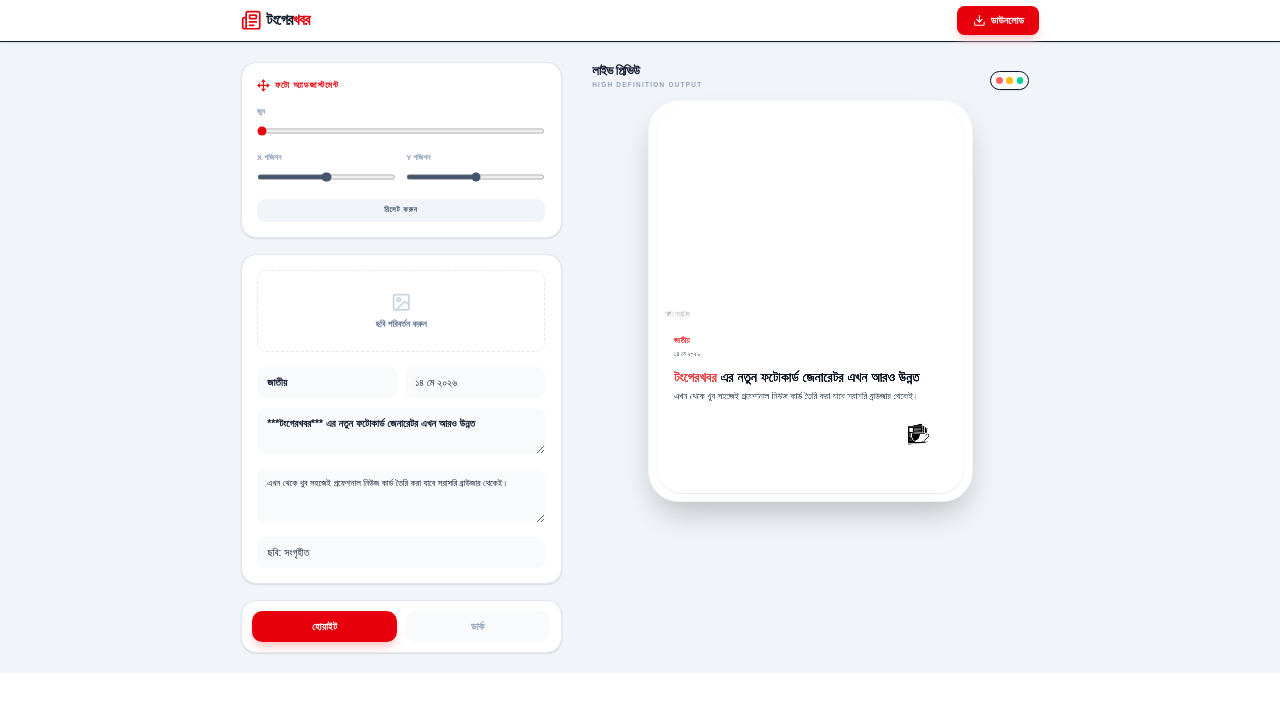
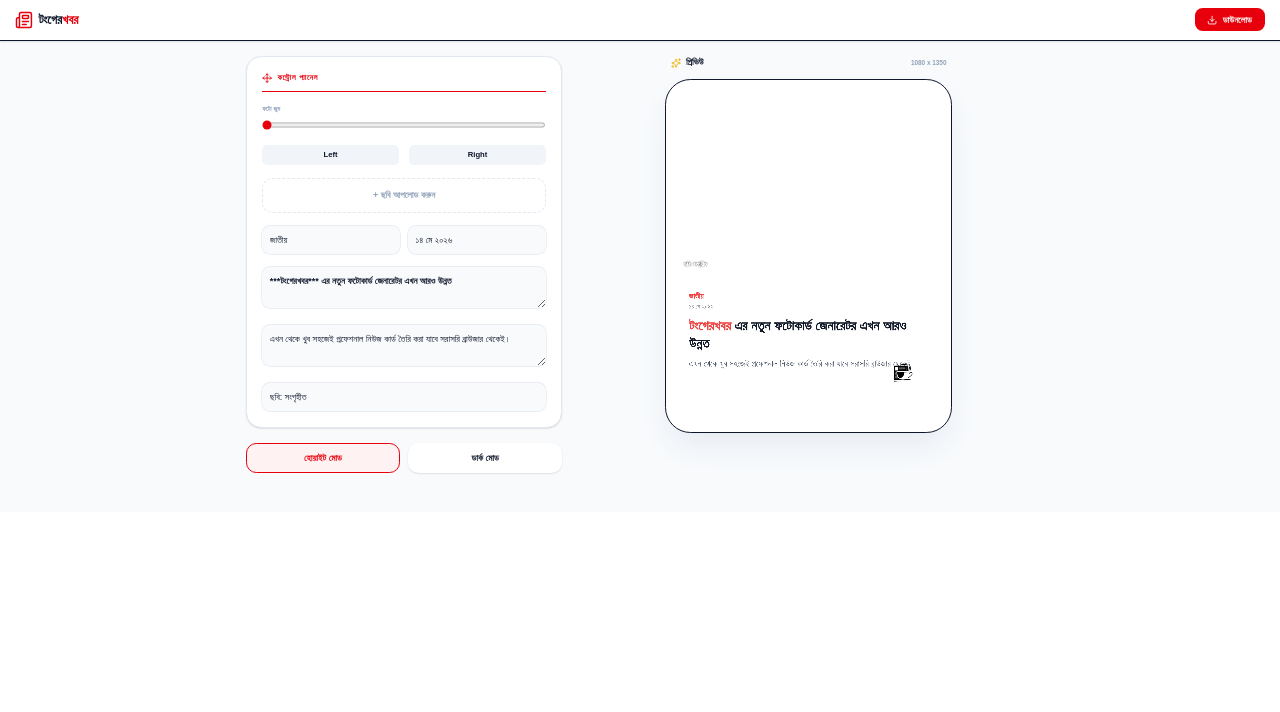
Before and after one commit to Fahim-hash/portfolio, a Next.js app: page /tongerkhobor in a window 1280 px wide. Shown: the top 712 px of the page. Built offline with nearby package versions, Linux system fonts and the light colour scheme.

Commit message:
Update page.tsx

```diff
--- a/app/tongerkhobor/page.tsx
+++ b/app/tongerkhobor/page.tsx
@@ -1,7 +1,7 @@
 'use client'
 
 import { useState, useRef, useEffect, useCallback } from 'react'
-import { Upload, Download, RotateCcw, Layout, Image as ImageIcon, Type, Settings2, Sparkles, Newspaper, Move } from 'lucide-react'
+import { Download, Image as ImageIcon, Sparkles, Newspaper, Move } from 'lucide-react'
 
 type Template = 'minimal' | 'dark_overlay'
 
@@ -17,7 +17,7 @@ export default function PhotocardGenerator() {
   const [imagePos, setImagePos] = useState({ x: 0, y: 0 })
   const [imageZoom, setImageZoom] = useState(1)
 
-  const [headlineSize, setHeadlineSize] = useState(48)
+  const [headlineSize, setHeadlineSize] = useState(54) // একটু বড় ফন্ট সাইজ
   const [showWatermark, setShowWatermark] = useState(true)
   const [logoImg, setLogoImg] = useState<HTMLImageElement | null>(null)
 
@@ -47,41 +47,39 @@ export default function PhotocardGenerator() {
     }
   }
 
-  const wrapText = (ctx: CanvasRenderingContext2D, text: string, x: number, y: number, maxWidth: number, lineHeight: number) => {
+  // ফিক্সড র‍্যাপ টেক্সট ফাংশন
+  const drawHeadline = (ctx: CanvasRenderingContext2D, text: string, x: number, y: number, maxWidth: number, lineHeight: number) => {
     const words = text.split(' ')
+    let lines: { text: string; isBold: boolean }[][] = [[]]
+    let currentLineWidth = 0
     let lineIdx = 0
-    const lines: { text: string; isBold: boolean }[][] = [[]]
-    let testLine = ""
 
-    for (let n = 0; n < words.length; n++) {
-      const wordClean = words[n].replace(/\*\*\*/g, '')
-      const testLineWithWord = testLine + wordClean + " "
-      const metrics = ctx.measureText(testLineWithWord)
+    ctx.font = `bold ${headlineSize}px 'Arial', sans-serif`
 
-      if (metrics.width > maxWidth && n > 0) {
-        lines.push([])
+    words.forEach((word) => {
+      const isBold = word.includes('***')
+      const cleanWord = word.replace(/\*\*\*/g, '')
+      const wordWidth = ctx.measureText(cleanWord + ' ').width
+
+      if (currentLineWidth + wordWidth > maxWidth) {
         lineIdx++
-        testLine = wordClean + " "
-      } else {
-        testLine = testLineWithWord
+        lines[lineIdx] = []
+        currentLineWidth = 0
       }
 
-      const isHighlighted = words[n].startsWith('***') || (n > 0 && words[n-1].includes('***') && !words[n-1].endsWith('***'))
-      lines[lineIdx].push({
-        text: words[n].replace(/\*\*\*/g, ''),
-        isBold: words[n].includes('***') || isHighlighted
+      lines[lineIdx].push({ text: cleanWord, isBold })
+      currentLineWidth += wordWidth
     })
-    }
 
     lines.forEach((line, i) => {
-      let currentX = x
+      let startX = x
       line.forEach((word) => {
         ctx.fillStyle = word.isBold ? '#EF4444' : (template === 'minimal' ? '#111827' : '#FFFFFF')
-        ctx.font = `bold ${headlineSize}px 'Arial', sans-serif`
-        ctx.fillText(word.text + " ", currentX, y + (i * lineHeight))
-        currentX += ctx.measureText(word.text + " ").width
+        ctx.fillText(word.text + ' ', startX, y + (i * lineHeight))
+        startX += ctx.measureText(word.text + ' ').width
       })
     })
+
     return lines.length * lineHeight
   }
 
@@ -134,56 +132,57 @@ export default function PhotocardGenerator() {
 
     // 3. Category & Date
     const contentY = (H * 0.55) + 80
+    ctx.textBaseline = 'top'
+    ctx.textAlign = 'left'
+
     ctx.fillStyle = '#EF4444'
-    ctx.font = 'bold 28px Arial'
+    ctx.font = 'bold 30px Arial'
     ctx.fillText(category.toUpperCase(), 60, contentY)
 
     ctx.fillStyle = template === 'minimal' ? '#6B7280' : '#9CA3AF'
-    ctx.font = '22px Arial'
+    ctx.font = '24px Arial'
     ctx.fillText(date, 60, contentY + 45)
 
-    // 4. Headline
-    ctx.textBaseline = 'top'
-    const headHeight = wrapText(ctx, headline, 60, contentY + 100, W - 120, headlineSize * 1.3)
+    // 4. Headline (Fixed)
+    const headY = contentY + 110
+    const headHeight = drawHeadline(ctx, headline, 60, headY, W - 120, headlineSize * 1.3)
 
     // 5. Subtext
     if (subtext) {
       ctx.fillStyle = template === 'minimal' ? '#4B5563' : '#D1D5DB'
-      ctx.font = '32px Arial'
-      let words = subtext.split(' '), line = '', subY = contentY + 110 + headHeight
-      for(let n=0; n<words.length; n++){
-        if(ctx.measureText(line + words[n]).width > W-120){
-          ctx.fillText(line, 60, subY); line = words[n] + ' '; subY += 50;
-        } else line += words[n] + ' '
+      ctx.font = '34px Arial'
+      const words = subtext.split(' ')
+      let line = ''
+      let subTextY = headY + headHeight + 20
+
+      words.forEach(word => {
+        const testLine = line + word + ' '
+        if (ctx.measureText(testLine).width > W - 120) {
+          ctx.fillText(line, 60, subTextY)
+          line = word + ' '
+          subTextY += 50
+        } else {
+          line = testLine
         }
-      ctx.fillText(line, 60, subY)
+      })
+      ctx.fillText(line, 60, subTextY)
     }
 
-    // 6. Watermark / Official Logo (Black/White Logic)
+    // 6. Watermark / Logo
     if (showWatermark && logoImg) {
       ctx.save()
-      // যদি হোয়াইট টেমপ্লেট হয়, লোগোকে কালো করার জন্য ইনভার্ট ফিল্টার
-      if (template === 'minimal') {
-        ctx.filter = 'invert(1) contrast(200%)'
-      }
-
+      if (template === 'minimal') ctx.filter = 'invert(1) contrast(200%)'
       const logoW = 200
       const logoH = (logoImg.height / logoImg.width) * logoW
       ctx.drawImage(logoImg, W - logoW - 60, H - logoH - 60, logoW, logoH)
       ctx.restore()
-    } else if (showWatermark) {
-        ctx.fillStyle = template === 'minimal' ? '#000000' : '#EF4444'
-        ctx.font = 'black 40px Arial'
-        ctx.textAlign = 'right'
-        ctx.fillText('টংগেরখবর', W - 60, H - 70)
     }
 
     // 7. Photo Credit
-    ctx.textAlign = 'left'
     ctx.fillStyle = '#FFFFFF'
-    ctx.font = 'bold 20px Arial'
-    ctx.shadowColor = 'rgba(0,0,0,0.5)'; ctx.shadowBlur = 4;
-    ctx.fillText(photoCredit, 30, (H * 0.55) - 30)
+    ctx.font = 'bold 22px Arial'
+    ctx.shadowColor = 'rgba(0,0,0,0.8)'; ctx.shadowBlur = 6;
+    ctx.fillText(photoCredit, 40, (H * 0.55) - 45)
     ctx.shadowBlur = 0
 
   }, [template, category, date, headline, subtext, photoCredit, image, imagePos, imageZoom, headlineSize, showWatermark, logoImg])
@@ -191,90 +190,69 @@ export default function PhotocardGenerator() {
   useEffect(() => { render() }, [render])
 
   return (
-    <div className="min-h-screen bg-[#F1F5F9] text-slate-900">
-      <header className="bg-white border-b sticky top-0 z-20 shadow-sm">
-        <div className="max-w-7xl mx-auto px-4 h-16 flex items-center justify-between">
+    <div className="min-h-screen bg-[#F8FAFC] text-slate-900">
+      <header className="bg-white border-b sticky top-0 z-20 px-6 h-16 flex items-center justify-between shadow-sm">
         <div className="flex items-center gap-2">
-            <Newspaper className="text-red-600 w-8 h-8" />
-            <h1 className="text-2xl font-black tracking-tighter uppercase">টংগের<span className="text-red-600">খবর</span></h1>
+          <Newspaper className="text-red-600 w-7 h-7" />
+          <h1 className="text-xl font-black">টংগের<span className="text-red-600">খবর</span></h1>
         </div>
         <button onClick={() => {
           const link = document.createElement('a')
-            link.download = 'tongerkhobor-news.png'
+          link.download = 'news-card.png'
           link.href = canvasRef.current?.toDataURL('image/png', 1.0) || ''
           link.click()
-          }} className="bg-red-600 hover:bg-red-700 text-white px-6 py-2.5 rounded-xl font-bold flex items-center gap-2 shadow-lg shadow-red-200 transition-all active:scale-95">
-            <Download className="w-5 h-5" /> ডাউনলোড
+        }} className="bg-red-600 text-white px-5 py-2 rounded-xl font-bold flex items-center gap-2 text-sm">
+          <Download className="w-4 h-4" /> ডাউনলোড
         </button>
-        </div>
       </header>
 
-      <main className="max-w-7xl mx-auto px-4 py-8 grid grid-cols-1 lg:grid-cols-12 gap-8">
+      <main className="max-w-7xl mx-auto p-6 grid grid-cols-1 lg:grid-cols-12 gap-8">
         <div className="lg:col-span-5 space-y-6">
+          <div className="bg-white p-6 rounded-3xl border border-slate-200 shadow-sm space-y-5">
+            <div className="flex items-center gap-2 text-red-600 border-b pb-3">
+              <Move className="w-4 h-4" />
+              <span className="text-xs font-black uppercase tracking-widest">কন্ট্রোল প্যানেল</span>
+            </div>
 
-          <div className="bg-white p-6 rounded-3xl shadow-sm border border-slate-200">
-            <div className="flex items-center gap-2 mb-6 text-red-600">
-              <Move className="w-5 h-5" />
-              <h2 className="font-bold uppercase text-sm tracking-widest">ফটো অ্যাডজাস্টমেন্ট</h2>
-            </div>
-            <div className="space-y-5">
+            <div className="space-y-4">
               <div>
-                <label className="text-xs font-bold text-slate-400 uppercase block mb-3">জুম</label>
+                <label className="text-[10px] font-bold text-slate-400 uppercase mb-2 block">ফটো জুম</label>
                 <input type="range" min="1" max="3" step="0.01" value={imageZoom} onChange={e => setImageZoom(parseFloat(e.target.value))} className="w-full accent-red-600" />
               </div>
               <div className="grid grid-cols-2 gap-4">
-                <div>
-                  <label className="text-xs font-bold text-slate-400 uppercase block mb-3">X পজিশন</label>
-                  <input type="range" min="-600" max="600" value={imagePos.x} onChange={e => setImagePos(prev => ({...prev, x: parseInt(e.target.value)}))} className="w-full accent-slate-600" />
-                </div>
-                <div>
-                  <label className="text-xs font-bold text-slate-400 uppercase block mb-3">Y পজিশন</label>
-                  <input type="range" min="-600" max="600" value={imagePos.y} onChange={e => setImagePos(prev => ({...prev, y: parseInt(e.target.value)}))} className="w-full accent-slate-600" />
-                </div>
-              </div>
-              <button onClick={() => {setImagePos({x:0, y:0}); setImageZoom(1)}} className="w-full py-2.5 bg-slate-100 text-slate-600 rounded-xl text-xs font-bold hover:bg-slate-200 transition-all uppercase tracking-widest">রিসেট করুন</button>
+                <button onClick={() => setImagePos(p => ({...p, x: p.x - 20}))} className="bg-slate-100 p-2 rounded-lg text-xs font-bold">Left</button>
+                <button onClick={() => setImagePos(p => ({...p, x: p.x + 20}))} className="bg-slate-100 p-2 rounded-lg text-xs font-bold">Right</button>
               </div>
             </div>
 
-          <div className="bg-white p-6 rounded-3xl shadow-sm border border-slate-200 space-y-4">
             <input ref={fileInputRef} type="file" hidden onChange={handleImageUpload} />
-            <button onClick={() => fileInputRef.current?.click()} className="w-full h-32 border-2 border-dashed border-slate-200 rounded-2xl flex flex-col items-center justify-center gap-2 hover:bg-red-50 hover:border-red-200 transition-all group">
-              <ImageIcon className="w-8 h-8 text-slate-300 group-hover:text-red-400" />
-              <span className="text-sm font-bold text-slate-500">ছবি পরিবর্তন করুন</span>
+            <button onClick={() => fileInputRef.current?.click()} className="w-full py-4 border-2 border-dashed border-slate-200 rounded-2xl text-slate-400 font-bold text-sm hover:bg-slate-50 transition-all">
+              + ছবি আপলোড করুন
             </button>
 
-            <div className="grid grid-cols-2 gap-3 pt-2">
-               <input type="text" placeholder="বিভাগ" value={category} onChange={e => setCategory(e.target.value)} className="bg-slate-50 border-none rounded-xl px-4 py-3 focus:ring-2 focus:ring-red-500 font-bold" />
-               <input type="text" placeholder="তারিখ" value={date} onChange={e => setDate(e.target.value)} className="bg-slate-50 border-none rounded-xl px-4 py-3 focus:ring-2 focus:ring-red-500" />
+            <div className="grid grid-cols-2 gap-3">
+               <input type="text" placeholder="বিভাগ" value={category} onChange={e => setCategory(e.target.value)} className="bg-slate-50 p-3 rounded-xl text-sm border-none ring-1 ring-slate-200 focus:ring-red-500" />
+               <input type="text" placeholder="তারিখ" value={date} onChange={e => setDate(e.target.value)} className="bg-slate-50 p-3 rounded-xl text-sm border-none ring-1 ring-slate-200 focus:ring-red-500" />
             </div>
-            <textarea rows={2} placeholder="শিরোনাম..." value={headline} onChange={e => setHeadline(e.target.value)} className="w-full bg-slate-50 border-none rounded-xl px-4 py-3 focus:ring-2 focus:ring-red-500 font-bold" />
-            <textarea rows={3} placeholder="উপ-শিরোনাম..." value={subtext} onChange={e => setSubtext(e.target.value)} className="w-full bg-slate-50 border-none rounded-xl px-4 py-3 focus:ring-2 focus:ring-red-500 text-sm" />
-            <input type="text" placeholder="ছবির ক্রেডিট" value={photoCredit} onChange={e => setPhotoCredit(e.target.value)} className="w-full bg-slate-50 border-none rounded-xl px-4 py-3 focus:ring-2 focus:ring-red-500" />
+            <textarea rows={2} placeholder="শিরোনাম (বোল্ড করতে ***ব্যবহার করুন***)" value={headline} onChange={e => setHeadline(e.target.value)} className="w-full bg-slate-50 p-3 rounded-xl text-sm border-none ring-1 ring-slate-200 focus:ring-red-500 font-bold" />
+            <textarea rows={2} placeholder="উপ-শিরোনাম" value={subtext} onChange={e => setSubtext(e.target.value)} className="w-full bg-slate-50 p-3 rounded-xl text-sm border-none ring-1 ring-slate-200 focus:ring-red-500" />
+            <input type="text" placeholder="ছবি ক্রেডিট" value={photoCredit} onChange={e => setPhotoCredit(e.target.value)} className="w-full bg-slate-50 p-3 rounded-xl text-sm border-none ring-1 ring-slate-200 focus:ring-red-500" />
           </div>
 
-          <div className="bg-white p-4 rounded-3xl shadow-sm border border-slate-200">
           <div className="flex gap-3">
-              <button onClick={() => setTemplate('minimal')} className={`flex-1 py-3 rounded-2xl font-bold transition-all ${template === 'minimal' ? 'bg-red-600 text-white shadow-lg shadow-red-200' : 'bg-slate-50 text-slate-400 hover:bg-slate-100'}`}>হোয়াইট</button>
-              <button onClick={() => setTemplate('dark_overlay')} className={`flex-1 py-3 rounded-2xl font-bold transition-all ${template === 'dark_overlay' ? 'bg-black text-white shadow-lg shadow-slate-300' : 'bg-slate-50 text-slate-400 hover:bg-slate-100'}`}>ডার্ক</button>
-            </div>
+             <button onClick={() => setTemplate('minimal')} className={`flex-1 py-3 rounded-2xl font-bold text-sm border-2 ${template === 'minimal' ? 'border-red-600 bg-red-50 text-red-600' : 'border-transparent bg-white shadow-sm'}`}>হোয়াইট মোড</button>
+             <button onClick={() => setTemplate('dark_overlay')} className={`flex-1 py-3 rounded-2xl font-bold text-sm border-2 ${template === 'dark_overlay' ? 'border-red-600 bg-red-50 text-red-600' : 'border-transparent bg-white shadow-sm'}`}>ডার্ক মোড</button>
           </div>
         </div>
 
-        <div className="lg:col-span-7 flex flex-col items-center">
-          <div className="sticky top-24 w-full flex flex-col items-center">
-            <div className="w-full flex justify-between items-end mb-4 px-4">
-               <div>
-                 <h2 className="text-xl font-black flex items-center gap-2 tracking-tighter">লাইভ প্রিভিউ</h2>
-                 <p className="text-[10px] text-slate-400 font-bold uppercase tracking-[0.2em]">High Definition Output</p>
+        <div className="lg:col-span-7 flex justify-center">
+          <div className="sticky top-24 w-fit">
+            <div className="mb-4 flex items-center justify-between px-2">
+              <h2 className="text-sm font-bold flex items-center gap-2"><Sparkles className="w-4 h-4 text-yellow-500"/> প্রিভিউ</h2>
+              <span className="text-[10px] text-slate-400 font-bold">1080 x 1350</span>
             </div>
-               <div className="flex gap-1.5 bg-white p-2 rounded-full shadow-sm border">
-                  <div className="w-2.5 h-2.5 rounded-full bg-red-400"></div>
-                  <div className="w-2.5 h-2.5 rounded-full bg-amber-400"></div>
-                  <div className="w-2.5 h-2.5 rounded-full bg-emerald-400"></div>
-               </div>
-            </div>
-            <div className="bg-white p-3 rounded-[3rem] shadow-2xl border border-slate-100">
-               <canvas ref={canvasRef} className="w-full h-auto rounded-[2.5rem] shadow-sm" style={{ maxWidth: '480px' }} />
+            <div className="bg-white p-3 rounded-[2.5rem] shadow-2xl shadow-slate-200 border">
+              <canvas ref={canvasRef} className="w-full h-auto rounded-[2rem]" style={{ maxWidth: '420px' }} />
             </div>
           </div>
         </div>
```
Lines whose indentation alone changed are shown as unchanged.
